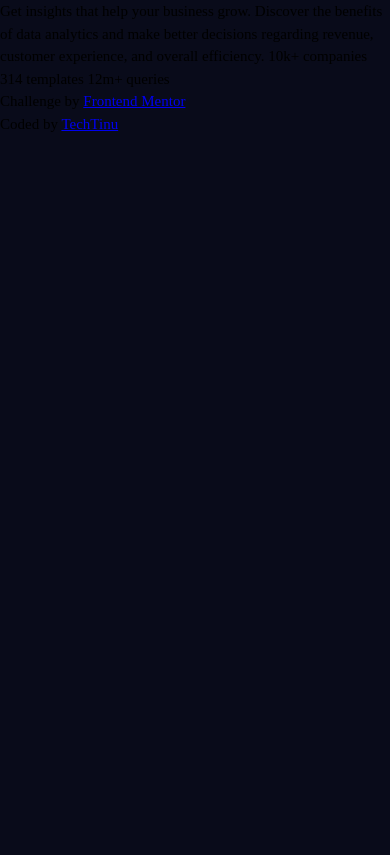
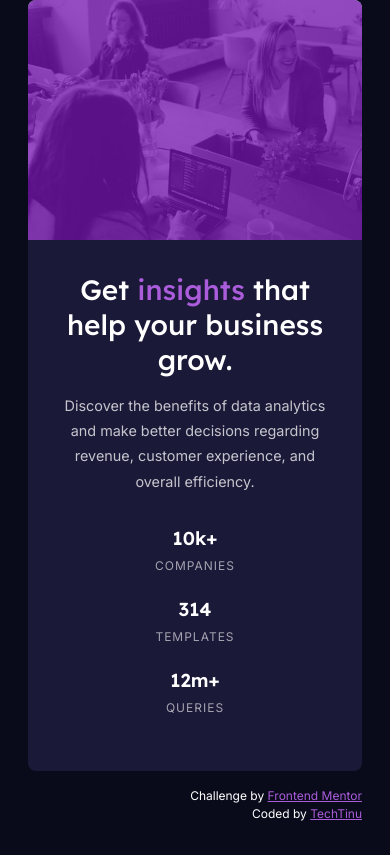
Before and after one commit to tinuola/fm_stats-preview-card, a plain HTML site: page index.html in a window 390 px wide. Drawn offline with Linux system fonts and the light colour scheme; files that its build step writes are made by us from their sources.

Commit message:
Adds mobile, desktop responsiveness

```diff
--- a/css/style.css
+++ b/css/style.css
@@ -2,26 +2,172 @@
   --dark-blue: hsl(244, 38%, 16%);
   --darker-blue: hsl(233, 47%, 7%);
   --violet: hsl(277, 64%, 61%);
+  --violet-overlay: hsl(277deg 80% 39%);
   --white: hsl(0, 0%, 100%);
   --white-60: hsla(0, 0%, 100%, 0.6);
   --white-75: hsla(0, 0%, 100%, 0.75);
-  --heading-font: font-family: 'Lexend Deca', sans-serif;
-  --body-font: font-family: 'Inter', sans-serif;
+  --heading-font: 'Lexend Deca', sans-serif;
+  --body-font: 'Inter', sans-serif;
 }
 
 body {
 	text-rendering: optimizeSpeed;
   background-color: var(--darker-blue);
+  color: var(--white);
 	font-family: var(--body-font);
-	font-size: 15px;
+  display: flex;
+  justify-content: center;
+  align-items: center;
+  min-height: 100vh;
+  padding: 0 1.75rem;
+}
+
+/* Hidden h1 for accessibility */
+.sr-only {
+	clip: rect(1px, 1px, 1px, 1px);
+	clip-path: inset(50%);
+	height: 1px;
+	width: 1px;
+	margin: -1px;
+	overflow: hidden;
+	padding: 0;
+	position: absolute;
+}
+
+main {
+  min-width: 320px;
+  max-width: 1140px;
+  width: 100%;
+  background-color: var(--dark-blue);
+  display: flex;
+  flex-direction: column;
+  border-radius: 8px;
+  overflow: hidden;
+}
+
+.img-container {
+  background-image: url(../assets/imgs/image-header-mobile.jpg);
+  min-height: 240px;
+  width: 100%;
+  background-repeat: no-repeat;
+  background-size: cover;
+  background-position: top center;
+  position: relative;
+  display: flex;
+}
+
+.img-container:before {
+  content: '';
+  background: var(--violet-overlay);
+  width:100%;
+  opacity: .75;
+
+}
+
+.content-container {
+  text-align: center;
+  padding: 2rem;
+}
+
+.stats-container {
+  margin-top: 2rem;
+}
+
+.cta-text-group h2,
+.stats-box h3 {
+  font-family: var(--heading-font);
+}
+
+.cta-text-group h2 {
+  font-size: 1.75rem;
+  font-weight: 500;
+  line-height: 1.25;
+  margin-bottom: 1rem;
+}
+
+.cta-text-group h2 span {
+  color: var(--violet);
+}
+
+.cta-text-group p {
+  color: var(--white-75);
+  line-height: 1.75;
+  font-size: .9rem;
+}
+
+.stats-box {
+  margin-bottom: 1.5rem;
+}
+
+.stats-box h3 {
+  margin-bottom: .5rem;
+}
+
+.stats-box p {
+  color: var(--white-60);
+  text-transform: uppercase;
+  letter-spacing: 1px;
+  font-size: .75rem;
+}
+
+footer {
+  margin-top: 1rem;
+  margin-bottom: 2rem;
+}
+.fm-attribution-row {
   line-height: 1.5;
 }
 
-.attribution {
-  font-size: 11px;
-  text-align: center;
+.fm-attribution {
+  font-size: 12px;
+  text-align: right;
 }
 
-.attribution a {
-  color: hsl(228, 45%, 44%);
+.fm-attribution a {
+  color: var(--violet);
 }
+
+
+@media (min-width: 850px){
+  main {
+    flex-direction: row;
+  }
+
+  .img-container,
+  .content-container {
+    flex-basis: 50%;
+  }
+
+  .content-container {
+    order: 1;
+  }
+
+  .img-container {
+    order: 2;
+    background-size: cover;
+  }
+
+  .content-container {
+    text-align: left;
+  }
+
+  .cta-text-group h2 {
+    font-size: 1.95rem;
+  }
+
+  .cta-text-group p {
+    font-size: .95rem;
+  }
+
+  .stats-container {
+    display: flex;
+    justify-content: space-between;
+    width: 300px;
+  }
+}
+
+@media (min-width: 991px){
+  .content-container {
+    padding: 4rem 5rem 4rem 4rem;
+  }
+}
--- a/index.html
+++ b/index.html
@@ -6,21 +6,44 @@
   <meta name="viewport" content="width=device-width, initial-scale=1.0">
   <link rel="icon" type="image/png" sizes="32x32" href="./images/favicon-32x32.png">
   <link rel="preconnect" href="https://fonts.googleapis.com">
-<link rel="preconnect" href="https://fonts.gstatic.com" crossorigin>
-<link href="https://fonts.googleapis.com/css2?family=Inter:wght@400;500&family=Lexend+Deca:wght@300;400&display=swap" rel="stylesheet">
-  <link rel="stylesheet" href="reset.css">
-  <link rel="stylesheet" href="style.css">
-  <title>Frontend Mentor | Stats preview card component</title>
+  <link rel="preconnect" href="https://fonts.gstatic.com" crossorigin>
+  <link href="https://fonts.googleapis.com/css2?family=Inter:wght@400;500&family=Lexend+Deca:wght@500;600&display=swap" rel="stylesheet">
+  <link rel="stylesheet" href="css/reset.css">
+  <link rel="stylesheet" href="css/style.css">
+  <title>Frontend Mentor | Stats Preview Card Component</title>
 </head>
 <body>
+  <div class='site-container'>
+    <header>
+      <h1 class='sr-only'>Stats Preview Card Component</h1>
+    </header>
 
-  Get insights that help your business grow.
-
-  Discover the benefits of data analytics and make better decisions regarding revenue, customer experience, and overall efficiency.
-
-  10k+ companies
-  314 templates
-  12m+ queries
+    <main>
+      <div class='img-container'>
+        <!-- <img src="assets/imgs/image-header-desktop.jpg" alt="">
+        <div class="img-overlay-container"></div> -->
+      </div>
+      <div class='content-container'>
+        <div class='cta-text-group'>
+          <h2>Get <span>insights</span> that help your business grow.</h2>
+          <p>Discover the benefits of data analytics and make better decisions regarding revenue, customer experience, and overall efficiency.</p>
+        </div>
+        <div class='stats-container'>
+          <div class='stats-box'>
+            <h3>10k+</h3>
+            <p>Companies</p>
+          </div>
+          <div class='stats-box'>
+            <h3>314</h3>
+            <p>Templates</p>
+          </div>
+          <div class='stats-box'>
+            <h3>12m+</h3>
+            <p>Queries</p>
+          </div>
+        </div>
+      </div>
+    </main>
 
     <footer>
       <div class="fm-attribution-row">
@@ -33,7 +56,6 @@
         </p>
       </div>
     </footer>
-
-
+  </div>
 </body>
 </html>
```
